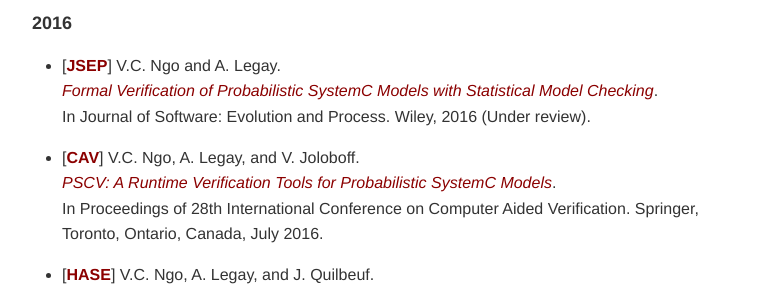
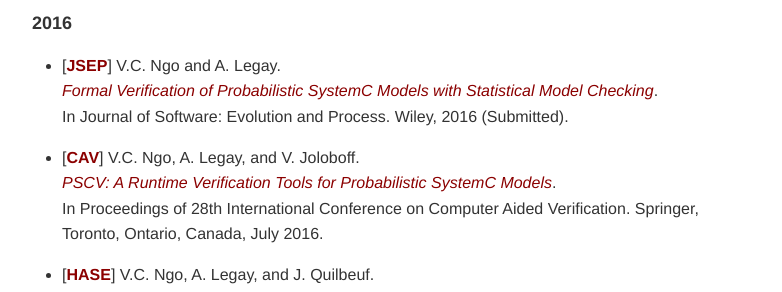
Before and after one commit to channgo2203/channgo2203.github.io, a Jekyll site: the page built from pubs.md, in a window 1280 px wide and 900 px high. Shown: the part 284-576 px from the top of the window, without its empty margins (248-1030 px from the left). Built offline with Jekyll 4.4.1, drawn with Linux system fonts in a browser that asks for light colours.

Commit message:
Updated pubs.md

```diff
--- a/pubs.md
+++ b/pubs.md
@@ -8,7 +8,7 @@ published: true
 ### 2016
 - [[**JSEP**](http://channgo2203.github.io/pdfs/jsep16.pdf)] V.C. Ngo and A. Legay.
 [_Formal Verification of Probabilistic SystemC Models with Statistical Model Checking_](http://channgo2203.github.io/pdfs/jsep16.pdf).
-In Journal of Software: Evolution and Process. Wiley, 2016 (Under review).
+In Journal of Software: Evolution and Process. Wiley, 2016 (Submitted).
 - [[**CAV**](http://channgo2203.github.io/pdfs/cav16.pdf)] V.C. Ngo, A. Legay, and V. Joloboff.
 [_PSCV: A Runtime Verification Tools for Probabilistic SystemC Models_](http://channgo2203.github.io/pdfs/cav16.pdf).
 In Proceedings of 28th International Conference on Computer Aided Verification. Springer, Toronto, Ontario, Canada, July 2016.
```
